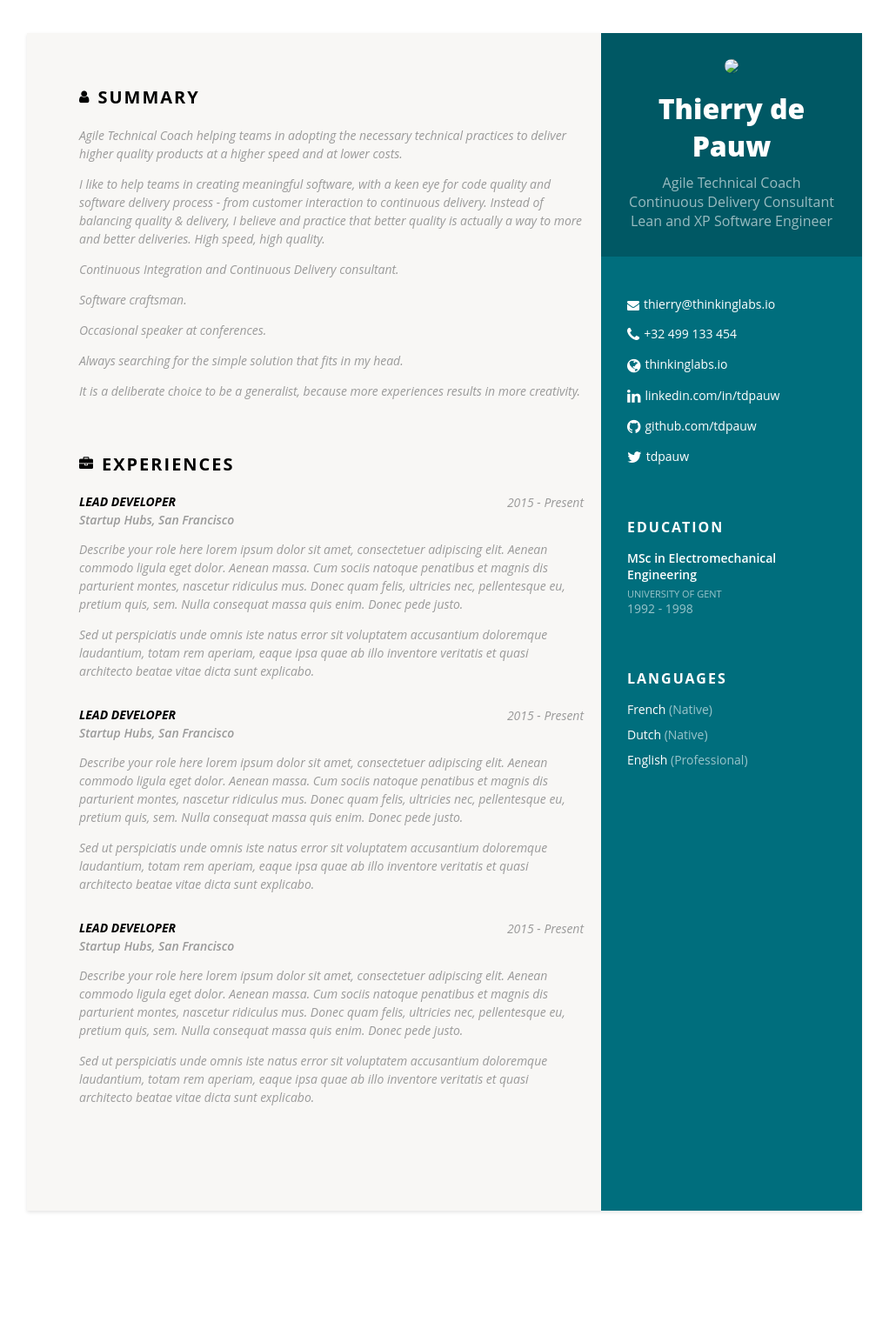
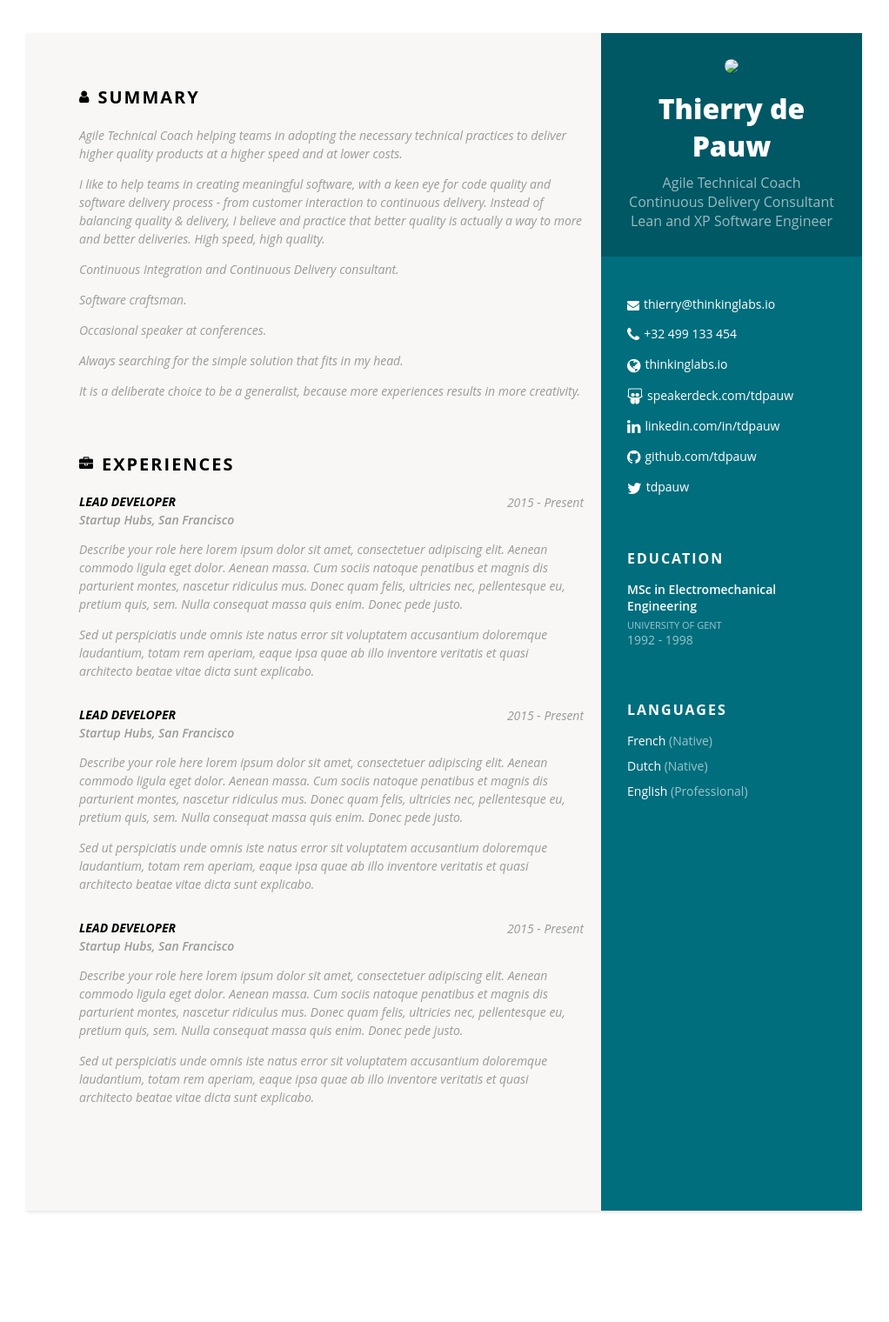
Before and after one commit to tdpauw/tdpauw.github.io, a Jekyll site: the page built from index.html, in a window 1280 px wide. Shown: the whole page at 87% size, without its empty margins (129-1151 px from the left). Built offline with Jekyll 4.4.1, drawn with Linux system fonts in a browser that asks for light colours.

Commit message:
add speakerdeck link

```diff
--- a/_data/cv.yml
+++ b/_data/cv.yml
@@ -7,6 +7,7 @@ titles:
 email: thierry@thinkinglabs.io
 phone: +32 499 133 454
 website: thinkinglabs.io
+speakerdeck: tdpauw
 linkedin: tdpauw
 twitter: tdpauw
 github: tdpauw
--- a/_includes/sidebar.html
+++ b/_includes/sidebar.html
@@ -19,6 +19,8 @@
 
             <li class="website"><i class="fa fa-globe"></i><a href="http://{{site.data.cv.website}}" target="_blank">{{site.data.cv.website}}</a></li>
 
+            <li class="speakerdeck"><i class="fa fa-slideshare"></i><a href="https://speakerdeck.com/{{site.data.cv.speakerdeck}}" target="_blank">speakerdeck.com/{{site.data.cv.speakerdeck}}</a></li>
+
             <li class="linkedin"><i class="fa fa-linkedin"></i><a href="https://in.linkedin.com/in/{{site.data.cv.linkedin}}" target="_blank">linkedin.com/in/{{site.data.cv.linkedin}}</a></li>
 
             <li class="github"><i class="fa fa-github"></i><a href="http://github.com/{{site.github}}" target="_blank">github.com/{{site.data.cv.github}}</a></li>
```
